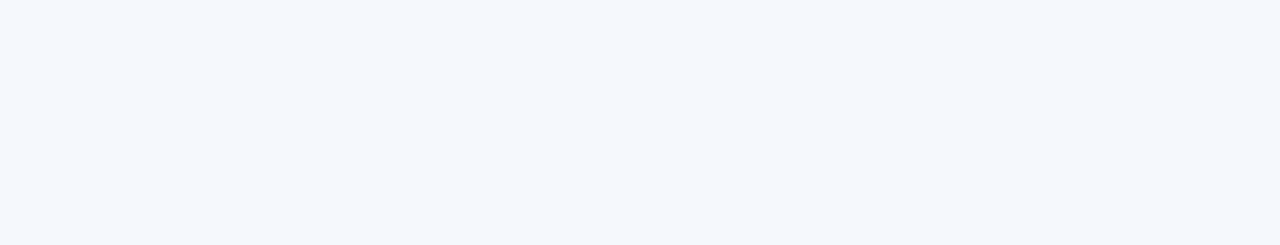
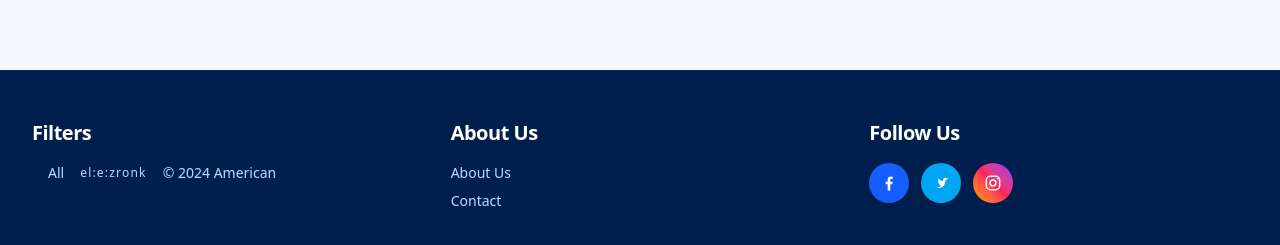
Before and after one commit to Shrutikaghule/whatbytes, a Next.js app: page / in a window 1280 px wide. Shown: the part 1415-1660 px from the top of the page. Before the commit the page ends 1421 px from the top, so only its background shows below. Built offline with nearby package versions, Linux system fonts and the light colour scheme.

Commit message:
chore: added footer

```diff
--- a/app/layout.tsx
+++ b/app/layout.tsx
@@ -2,6 +2,7 @@ import type { Metadata } from 'next';
 import './globals.css';
 import Header from '../components/Header';
 import AppProviders from '@/context/AppProviders';
+import Footer from '@/components/Footer';
 
 export const metadata: Metadata = {
   title: 'Whatbytes E-Commerce Platform',
@@ -19,6 +20,7 @@ export default function RootLayout({
         <AppProviders>
         <Header />
           <div className="flex-1">{children}</div>
+          <Footer />
         </AppProviders>
       </body>
     </html>
--- /dev/null
+++ b/components/Footer.tsx
@@ -0,0 +1,121 @@
+"use client";
+
+import { useRouter } from "next/navigation";
+import { useFilters } from "@/context/FilterContext";
+
+function FacebookIcon({ className }: { className?: string }) {
+  return (
+    <svg className={className} viewBox="0 0 24 24" fill="currentColor" aria-hidden>
+      <path d="M13.5 21v-7.5h2.5l.4-3H13.5V8.6c0-.9.3-1.5 1.6-1.5H16.5V4.4c-.3 0-1.2-.1-2.3-.1-2.3 0-3.8 1.4-3.8 4v2.2H8v3h2.4V21h3.1Z" />
+    </svg>
+  );
+}
+
+function TwitterIcon({ className }: { className?: string }) {
+  return (
+    <svg className={className} viewBox="0 0 24 24" fill="currentColor" aria-hidden>
+      <path d="M19.6 7.4c.5-.3.9-.8 1.1-1.4-.5.3-1.1.5-1.7.6A2.7 2.7 0 0 0 14.4 9c0 .2 0 .4.1.6-2.3-.1-4.3-1.2-5.7-2.9-.2.4-.4.9-.4 1.4 0 .9.5 1.8 1.2 2.3-.4 0-.9-.1-1.2-.4v.1c0 1.3.9 2.4 2.2 2.6-.2.1-.5.1-.8.1-.2 0-.4 0-.5-.1.4 1.1 1.4 1.9 2.7 2A5.4 5.4 0 0 1 5 16.6 7.6 7.6 0 0 0 9.2 18c5 0 7.8-4.2 7.8-7.8v-.4c.5-.4.9-.8 1.3-1.4-.5.2-1 .4-1.7.5Z" />
+    </svg>
+  );
+}
+
+function InstagramIcon({ className }: { className?: string }) {
+  return (
+    <svg className={className} viewBox="0 0 24 24" fill="none" stroke="currentColor" strokeWidth="1.8" aria-hidden>
+      <rect x="4" y="4" width="16" height="16" rx="5" />
+      <circle cx="12" cy="12" r="3.5" />
+      <circle cx="17.2" cy="6.8" r="0.9" fill="currentColor" stroke="none" />
+    </svg>
+  );
+}
+
+export default function Footer() {
+  const router = useRouter();
+  const { setSelectedCategory } = useFilters();
+
+  const onSelectCategory = (category: string) => {
+    setSelectedCategory(category);
+    router.push("/");
+  };
+
+  return (
+    <footer className="bg-[#001f4d] text-white mt-16 border-t border-blue-950">
+      <div className="max-w-7xl mx-auto px-4 sm:px-6 lg:px-8 py-12">
+        <div className="grid grid-cols-1 md:grid-cols-3 gap-10">
+          <div>
+            <h4 className="text-xl font-bold tracking-tight mb-4 text-white">
+              Filters
+            </h4>
+            <div className="flex items-center space-x-4 text-blue-200 text-sm">
+              <div>
+
+              </div>
+              <span
+                onClick={() => onSelectCategory("All")}
+                className="hover:text-white cursor-pointer font-medium"
+              >
+                All
+              </span>
+              <span
+                onClick={() => onSelectCategory("Electronics")}
+                className="hover:text-white cursor-pointer font-mono tracking-widest text-xs"
+              >
+                el:e:zronk
+              </span>
+              <span>&copy; 2024 American</span>
+            </div>
+          </div>
+
+          <div>
+            <h4 className="text-xl font-bold tracking-tight mb-4 text-white">
+              About Us
+            </h4>
+            <ul className="space-y-2 text-sm text-blue-200">
+              <li>
+                <a href="#about" className="hover:text-white transition-colors">
+                  About Us
+                </a>
+              </li>
+              <li>
+                <a href="#contact" className="hover:text-white transition-colors">
+                  Contact
+                </a>
+              </li>
+            </ul>
+          </div>
+
+          <div>
+            <h4 className="text-xl font-bold tracking-tight mb-4 text-white">
+              Follow Us
+            </h4>
+            <div className="flex items-center space-x-3">
+              <a
+                href="#facebook"
+                aria-label="Facebook"
+                className="w-10 h-10 rounded-full bg-blue-600 hover:bg-blue-500 flex items-center justify-center text-white transition-transform hover:scale-105 shadow-sm"
+              >
+                <FacebookIcon className="w-5 h-5" />
+              </a>
+              <a
+                href="#twitter"
+                aria-label="Twitter"
+                className="w-10 h-10 rounded-full bg-sky-500 hover:bg-sky-400 flex items-center justify-center text-white transition-transform hover:scale-105 shadow-sm"
+              >
+                <TwitterIcon className="w-5 h-5" />
+              </a>
+              <a
+                href="#instagram"
+                aria-label="Instagram"
+                className="w-10 h-10 rounded-full bg-gradient-to-tr from-amber-500 via-rose-500 to-purple-600 hover:opacity-90 flex items-center justify-center text-white transition-transform hover:scale-105 shadow-sm"
+              >
+                <InstagramIcon className="w-5 h-5" />
+              </a>
+            </div>
+          </div>
+        </div>
+
+
+      </div>
+    </footer>
+  );
+}
```
